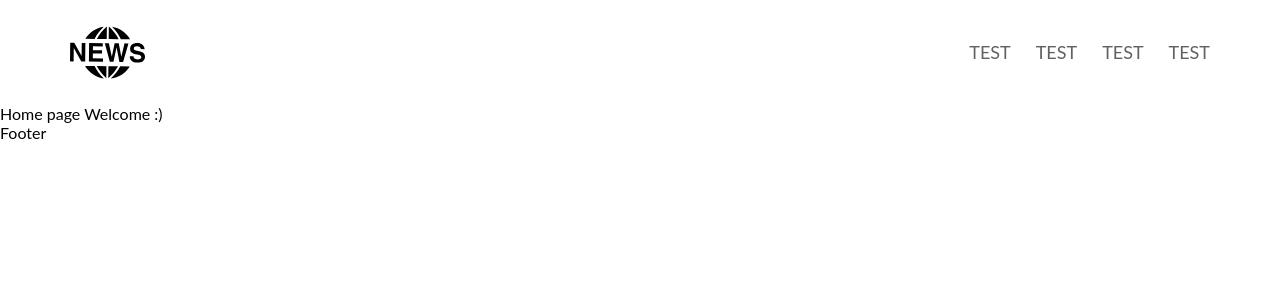
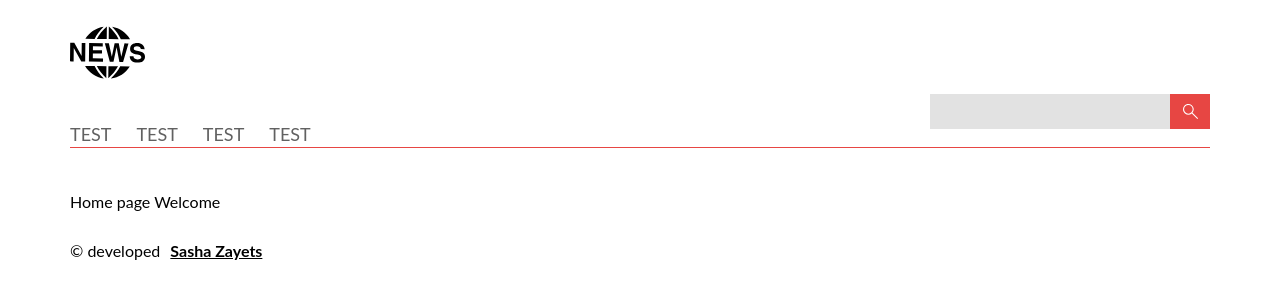
Before and after one commit to Sasha-Zayets/news-app, a React app: page / in a window 1280 px wide. Shown: the top 300 px of the page. Built offline with nearby package versions, Linux system fonts and the light colour scheme.

Commit message:
edit header and add footer

```diff
--- a/src/components/Footer/Footer.tsx
+++ b/src/components/Footer/Footer.tsx
@@ -1,11 +1,19 @@
 import React from 'react';
 import {
-  Wrapper
+  Wrapper,
+  Link,
 } from "./styles";
+import { Container } from '../../styles';
 
 const Footer = () => (
   <Wrapper>
-    Footer
+    <Container>
+      &#169; developed
+      <Link
+        href="https://github.com/Sasha-Zayets/"
+        target="__blank"
+      >Sasha Zayets</Link>
+    </Container>
   </Wrapper>
 );
 
--- a/src/components/Footer/styles.ts
+++ b/src/components/Footer/styles.ts
@@ -3,3 +3,10 @@ import styled from 'styled-components';
 export const Wrapper = styled.div`
   width: 100%;
 `;
+
+export const Link = styled.a`
+  margin-left: 10px;
+  text-decoration: underline;
+  color: black;
+  font-weight: 700;
+`;
--- a/src/components/Header/Header.tsx
+++ b/src/components/Header/Header.tsx
@@ -5,6 +5,10 @@ import {
   Logo,
   Navigation,
   Link,
+  Search,
+  SearchInput,
+  SearchButton,
+  SearchIcon
 } from './styles';
 import { Container } from '../../styles';
 import logo from '../../../assets/images/logo.svg';
@@ -12,14 +16,20 @@ import logo from '../../../assets/images/logo.svg';
 const Header = () => (
   <Wrapper>
     <Container>
+      <Logo src={logo} />
       <ContainerWrapper>
-        <Logo src={logo} />
         <Navigation>
           <Link to="/">Test</Link>
           <Link to="/">Test</Link>
           <Link to="/">Test</Link>
           <Link to="/">Test</Link>
         </Navigation>
+        <Search>
+          <SearchInput />
+          <SearchButton>
+            <SearchIcon name="search" />
+          </SearchButton>
+        </Search>
       </ContainerWrapper>
     </Container>
   </Wrapper>
--- a/src/components/Header/styles.ts
+++ b/src/components/Header/styles.ts
@@ -1,5 +1,6 @@
 import styled from 'styled-components';
 import { NavLink } from "react-router-dom";
+import SvgSprite from "../SvgSprite";
 
 export const Wrapper = styled.div`
   width: 100%;
@@ -8,7 +9,8 @@ export const Wrapper = styled.div`
 
 export const ContainerWrapper = styled.div`
   display: flex;
-  align-items: center;
+  border-bottom: 1px solid #e74643;
+  padding-bottom: 3px;
 `;
 
 export const Logo = styled.img`
@@ -17,7 +19,7 @@ export const Logo = styled.img`
 
 export const Navigation = styled.div`
   flex-grow: 2;
-  text-align: right;
+  margin-top: 30px;
 `;
 
 export const Link = styled(NavLink)`
@@ -31,12 +33,12 @@ export const Link = styled(NavLink)`
 
   &:before {
     content: "";
-    height: 2px;
+    height: 3px;
     width: 0;
     background-color: #e74643;
     position: absolute;
     left: 50%;
-    bottom: -2px;
+    bottom: -4px;
     transform: translateX(-50%);
     transition: all .3s;
   }
@@ -51,3 +53,50 @@ export const Link = styled(NavLink)`
     margin-right: 0;
   }
 `;
+
+export const Search = styled.div`
+  min-width: 280px;
+  height: 35px;
+  display: flex;
+  align-items: center;
+`;
+
+export const SearchInput = styled.input`
+  height: 100%;
+  flex-grow: 2;
+  border: 1px solid #e2e2e2;
+  background-color: #e2e2e2;
+  border-right: none;
+  padding: 0 10px;
+  outline: none;
+  transition: all .3s;
+
+  &:focus {
+    outline: none;
+    background-color: white;
+  }
+`;
+
+export const SearchButton = styled.button`
+  width: 40px;
+  min-width: 40px;
+  height: 100%;
+  display: flex;
+  align-items: center;
+  justify-content: center;
+  border: none;
+  outline: none;
+  background-color: #e74643;
+  cursor: pointer;
+  transition: all .3s;
+
+  &:hover {
+    background-color: #ca3936;
+  }
+`;
+
+export const SearchIcon = styled(SvgSprite)`
+  fill: white;
+  width: 15px;
+  height: 15px;
+`;
--- /dev/null
+++ b/src/components/SvgSprite/SvgSprite.tsx
@@ -0,0 +1,15 @@
+import React from 'react';
+import svg from '../../../assets/svg/sprite.svg';
+
+interface SvgSprite {
+  className?: string
+  name: string
+}
+
+const SvgSprite: React.FC<SvgSprite> = ({ className, name }) => (
+  <svg className={className}>
+    <use href={`${svg}#${name}`}></use>
+  </svg>
+);
+
+export default SvgSprite;
--- /dev/null
+++ b/src/components/SvgSprite/index.ts
@@ -0,0 +1,3 @@
+import SvgSprite from "./SvgSprite";
+
+export default SvgSprite;
--- /dev/null
+++ b/src/components/SvgSprite/styles.ts
@@ -0,0 +1 @@
+import styled from 'styled-components';
--- a/src/pages/Home.tsx
+++ /dev/null
@@ -1,9 +0,0 @@
-import React from 'react';
-
-const Home = () => (
-    <div>
-        Home page Welcome :)
-    </div>
-);
-
-export default Home;
--- /dev/null
+++ b/src/pages/Home/Home.tsx
@@ -0,0 +1,15 @@
+import React from 'react';
+import {
+  HomeWrapper,
+} from './styles';
+import { Container } from '../../styles';
+
+const Home = () => (
+    <HomeWrapper>
+        <Container>
+          Home page Welcome
+        </Container>
+    </HomeWrapper>
+);
+
+export default Home;
--- /dev/null
+++ b/src/pages/Home/index.ts
@@ -0,0 +1,3 @@
+import Home from './Home';
+
+export default Home;
--- /dev/null
+++ b/src/pages/Home/styles.ts
@@ -0,0 +1,5 @@
+import styled from 'styled-components';
+
+export const HomeWrapper = styled.div`
+  padding: 30px 0;
+`;
```
Also changed, not shown: assets/svg/search.svg (added), assets/svg/sprite.svg (added).
